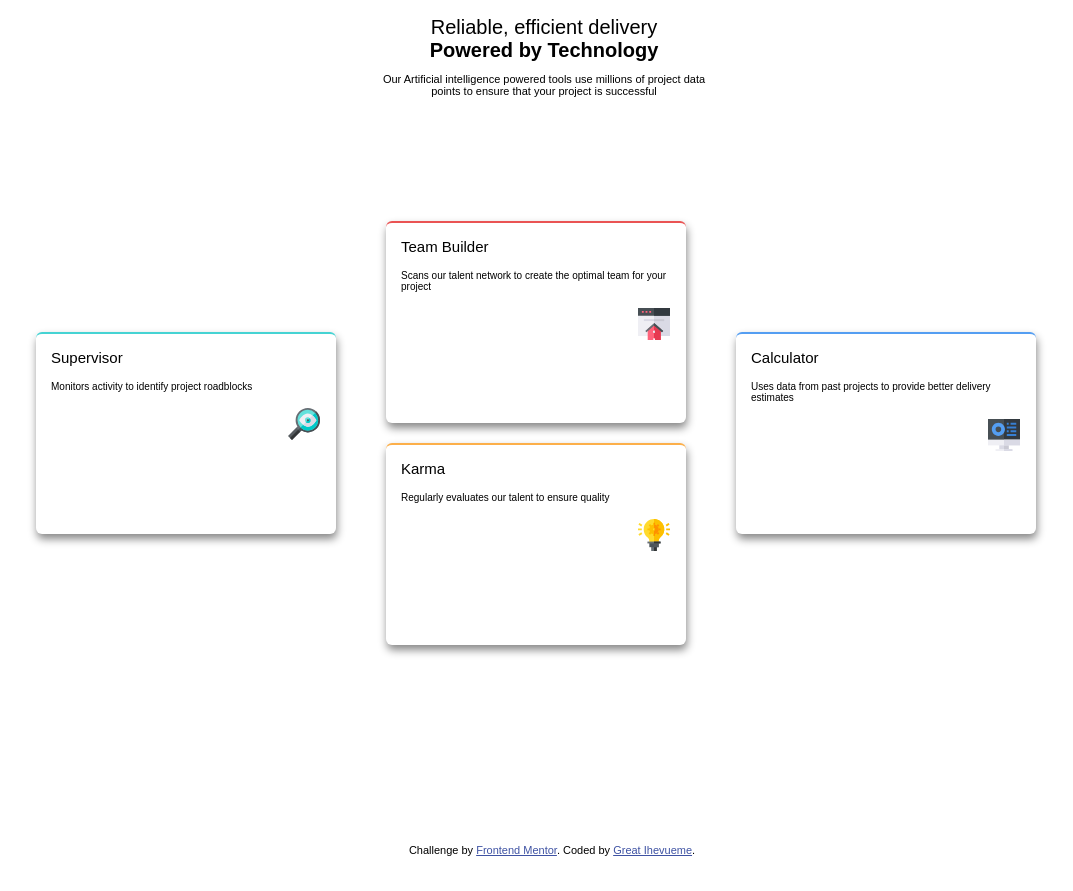
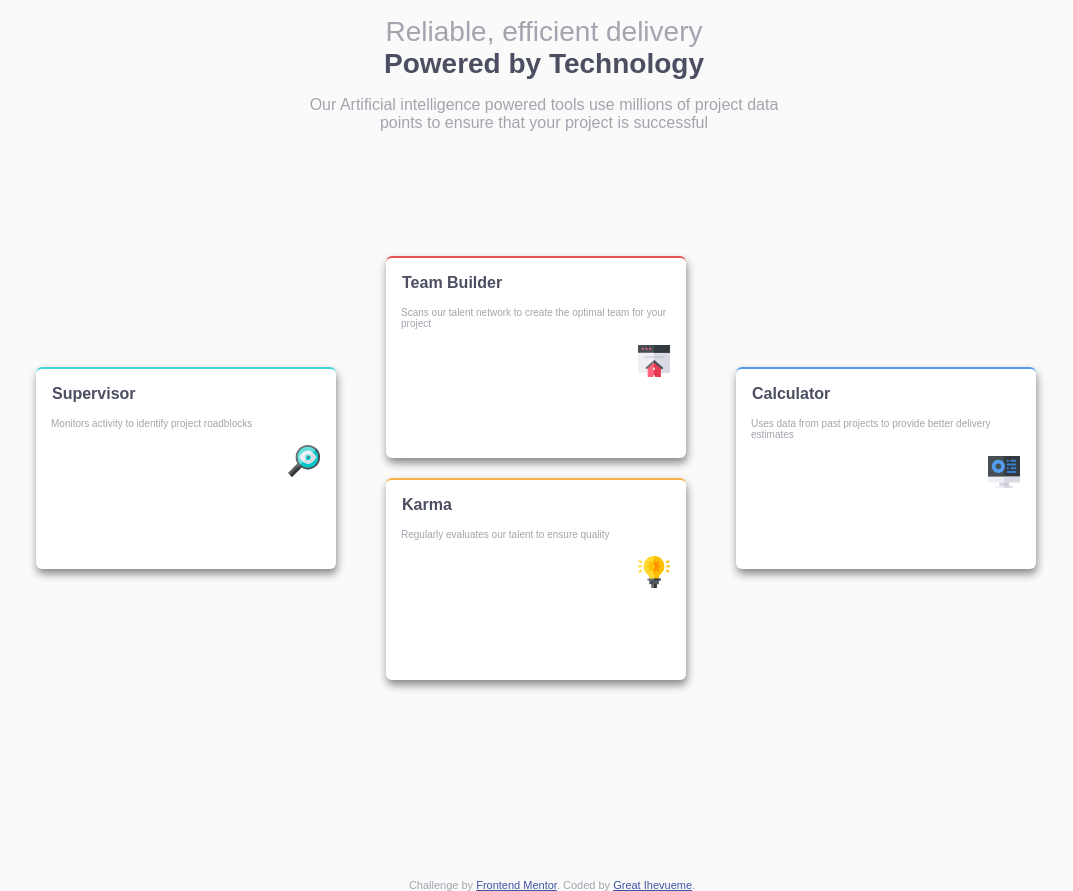
Before and after one commit to Great-droid/four-card-feature-section-master, a plain HTML site: page four-card-feature-section-master/index.html in a window 1280 px wide. Shown: the whole page, without its empty margins (88-1161 px from the left). Before the commit the page ends 856 px from the top, so only its background shows below. Drawn offline with Linux system fonts and the light colour scheme.

Commit message:
Update style.css

```diff
--- a/four-card-feature-section-master/css/style.css
+++ b/four-card-feature-section-master/css/style.css
@@ -4,14 +4,15 @@
 }
 
 body {
-    background-color: white;
+  background-color: #FAFAFA;
   font-family: 'Poppins', sans-serif;
 }
 
 p {
-    font-size: 11px;
+  color: #A3A5AE;
+  font-size: 16px;
   margin-top: 1em;
-    font-weight: lighter;
+  font-weight: 400;
 }
 
 img {
@@ -23,12 +24,16 @@ img {
 }
 
 .heading-1 {
+  color: #A3A5AE;
+  font-size: 1.75rem;
   font-weight: 200;
-    font-size: 20px;
 }
+
 .heading-2 {
+  color: #4C4E61;
+  font-size: 1.75rem;
   font-weight: 600;
-    font-size: 20px;
+  margin-bottom: 16px;
 }
 
 .header {
@@ -38,8 +43,9 @@ img {
 }
 
 .box-h1 {
-    font-size: 15px;
-    font-weight: 400;
+  color: #4C4E61;
+  font-size: 16px;
+  font-weight: 600;
   margin-top: 1em;
   margin-left: 1em;
 }
@@ -82,7 +88,7 @@ img {
   width: 300px;
   border-width: 2px 0px 0px 0px;
   border-style: solid;
-    border-color:  hsl(0, 78%, 62%);
+  border-color: hsl(0, 78%, 62%);
   background-color: white;
   border-radius: 6px;
   text-align: left;
@@ -94,7 +100,7 @@ img {
   width: 300px;
   border-width: 2px 0px 0px 0px;
   border-style: solid;
-    border-color:  hsl(34, 97%, 64%);
+  border-color: hsl(34, 97%, 64%);
   margin-top: 20px;
   background-color: white;
   border-radius: 6px;
@@ -102,13 +108,12 @@ img {
   box-shadow: 1px 5px 8px #888888;
 }
 
-
 .col-3 {
   height: 200px;
   width: 300px;
   border-width: 2px 0px 0px 0px;
   border-style: solid;
-    border-color:  hsl(212, 86%, 64%);
+  border-color: hsl(212, 86%, 64%);
   margin: auto 50px auto 50px;
   background-color: white;
   border-radius: 6px;
@@ -117,7 +122,6 @@ img {
 }
 
 @media (max-width: 940px) {
-
   .header {
     margin-bottom: -2em;
   }
@@ -137,13 +141,13 @@ img {
     margin-left: 2em;
     margin-bottom: 2em;
   }
-
 }
 
 .attribution {
   font-size: 11px;
   text-align: center;
 }
+
 .attribution a {
   color: hsl(228, 45%, 44%);
 }
```
Lines whose indentation alone changed are shown as unchanged.
